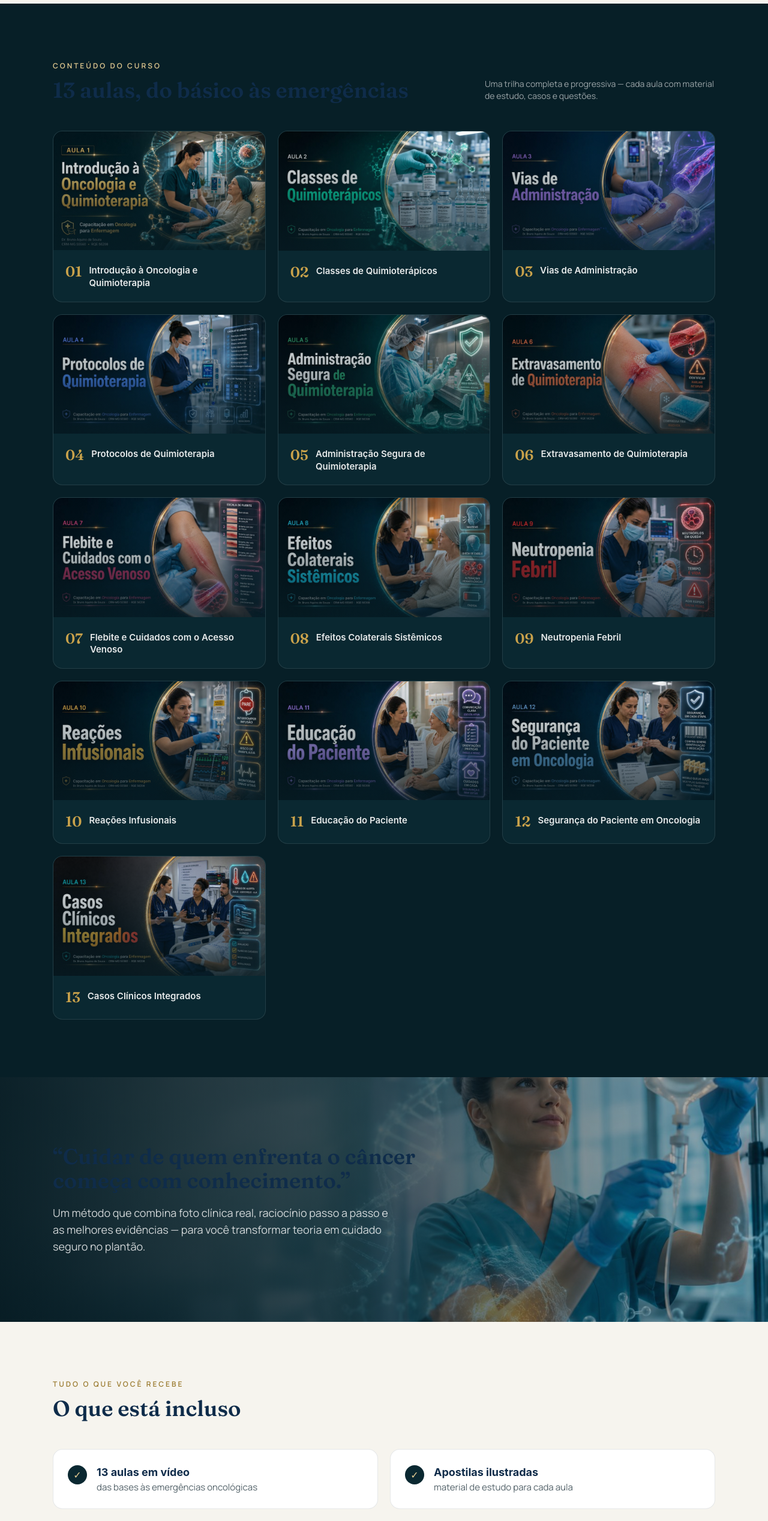
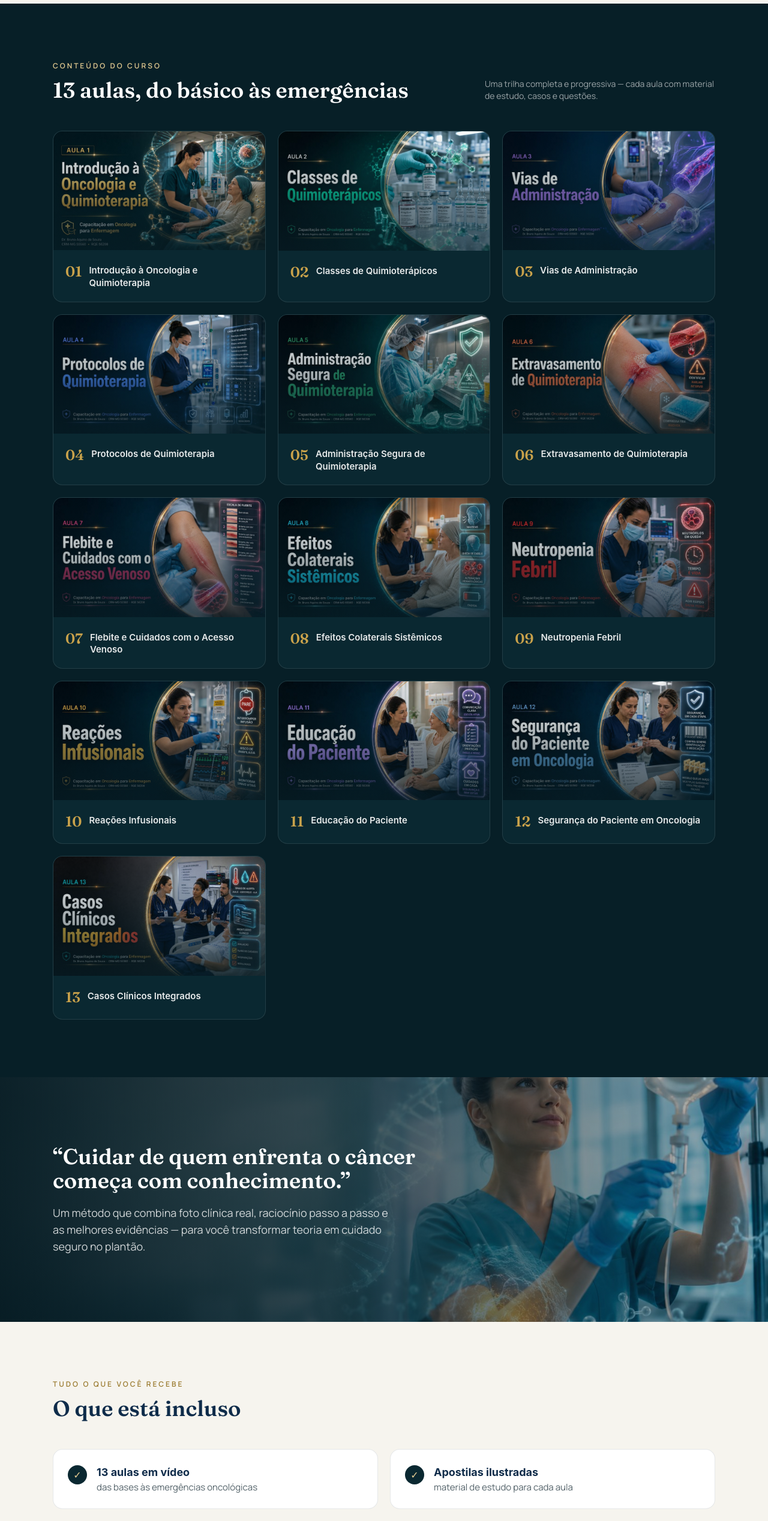
Before and after one commit to brunoaquino1985/drbrunoaquino-site, a Next.js app in the folder drbrunoaquino-site/: page /curso in a window 1280 px wide. Shown: the part 1660-4196 px from the top of the page at 60% size. Built offline with nearby package versions, Linux system fonts and the light colour scheme; no server answers.

Commit message:
fix: cor dos titulos em secoes escuras (branco)

```diff
--- a/drbrunoaquino-site/src/app/curso/page.tsx
+++ b/drbrunoaquino-site/src/app/curso/page.tsx
@@ -175,7 +175,7 @@ export default function CursoPage() {
           <div className="flex flex-col items-start justify-between gap-4 sm:flex-row sm:items-end">
             <div>
               <p className="text-xs font-semibold uppercase tracking-[0.25em] text-[#E7CE93]">Conteúdo do curso</p>
-              <h2 className={`${display.className} mt-3 text-3xl font-semibold sm:text-4xl`}>13 aulas, do básico às emergências</h2>
+              <h2 className={`${display.className} mt-3 text-3xl font-semibold text-white sm:text-4xl`}>13 aulas, do básico às emergências</h2>
             </div>
             <p className="max-w-sm text-sm text-white/60">
               Uma trilha completa e progressiva — cada aula com material de estudo, casos e questões.
@@ -213,7 +213,7 @@ export default function CursoPage() {
         <img src="/curso/band.jpg" alt="" className="absolute inset-0 h-full w-full object-cover" />
         <div className="absolute inset-0" style={{ background: "linear-gradient(90deg, rgba(6,25,32,0.94) 0%, rgba(6,25,32,0.75) 45%, rgba(6,25,32,0.25) 100%)" }} />
         <div className="relative mx-auto max-w-6xl px-6">
-          <h2 className={`${display.className} max-w-2xl text-3xl font-semibold leading-tight sm:text-4xl`}>
+          <h2 className={`${display.className} max-w-2xl text-3xl font-semibold leading-tight text-white sm:text-4xl`}>
             “Cuidar de quem enfrenta o câncer começa com conhecimento.”
           </h2>
           <p className="mt-5 max-w-xl text-lg text-white/80">
@@ -253,7 +253,7 @@ export default function CursoPage() {
           </div>
           <div>
             <p className="text-xs font-semibold uppercase tracking-[0.25em] text-[#E7CE93]">Comece sem pagar nada</p>
-            <h2 className={`${display.className} mt-3 text-3xl font-semibold leading-tight sm:text-4xl`}>
+            <h2 className={`${display.className} mt-3 text-3xl font-semibold leading-tight text-white sm:text-4xl`}>
               Assista à aula gratuita
             </h2>
             <p className="mt-4 text-lg text-white/80">
@@ -278,7 +278,7 @@ export default function CursoPage() {
           </div>
           <div>
             <p className="text-xs font-semibold uppercase tracking-[0.25em] text-[#E7CE93]">Quem ensina</p>
-            <h2 className={`${display.className} mt-3 text-3xl font-semibold sm:text-4xl`}>Dr. Bruno Aquino de Souza</h2>
+            <h2 className={`${display.className} mt-3 text-3xl font-semibold text-white sm:text-4xl`}>Dr. Bruno Aquino de Souza</h2>
             <p className="mt-2 text-sm uppercase tracking-wide text-white/50">Oncologista Clínico · CRM-MG 55560 · RQE 56208</p>
             <p className="mt-6 text-lg leading-relaxed text-white/80">
               Une a prática da oncologia clínica ao ensino, com uma missão: dar à enfermagem o preparo para cuidar do
@@ -311,7 +311,7 @@ export default function CursoPage() {
       <section className="relative overflow-hidden bg-[#071f27] py-28">
         <div className="absolute inset-0" style={{ background: "radial-gradient(80% 60% at 50% 0%, rgba(201,162,75,0.16), transparent 60%)" }} />
         <div className="relative mx-auto max-w-3xl px-6 text-center">
-          <h2 className={`${display.className} text-3xl font-semibold leading-tight sm:text-5xl`}>
+          <h2 className={`${display.className} text-3xl font-semibold leading-tight text-white sm:text-5xl`}>
             Dê o próximo passo na sua carreira
           </h2>
           <p className="mx-auto mt-5 max-w-xl text-lg text-white/80">
```
